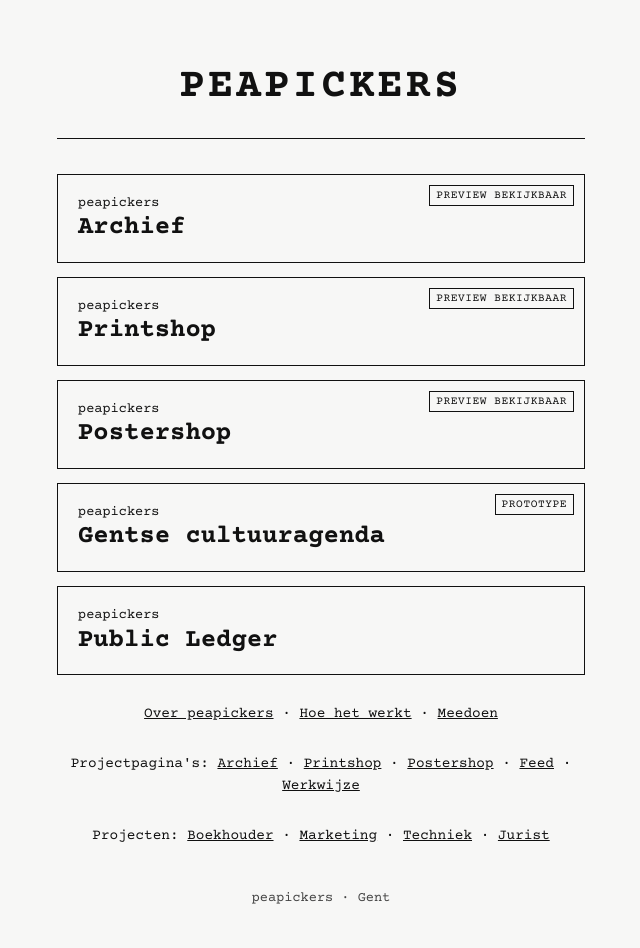
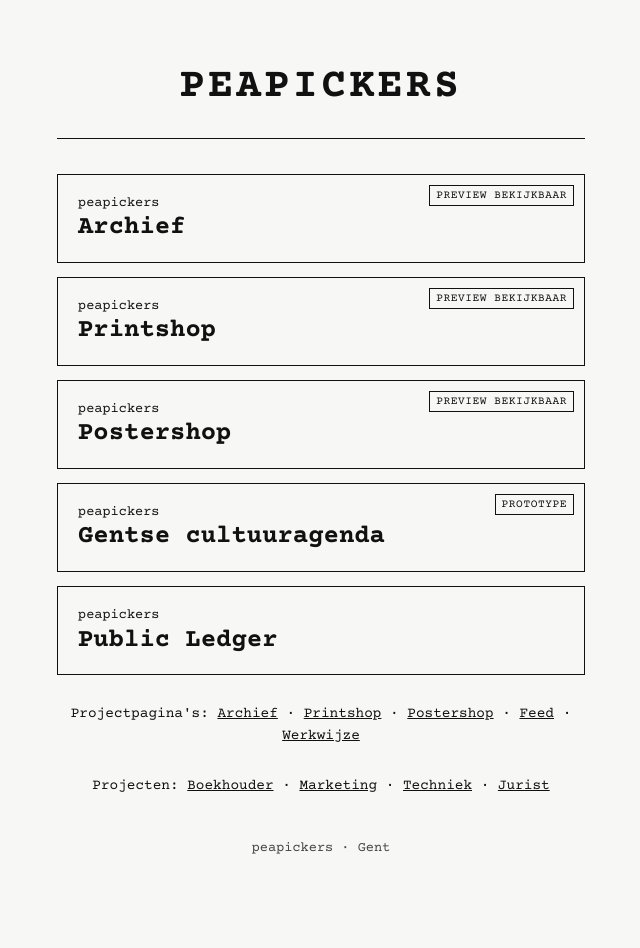
Before and after one commit to peapickers/peapickers.github.io, a Jekyll site: the page index.html, which Jekyll copies as it is, in a window 1280 px wide. Shown: the whole page, without its empty margins (319-959 px from the left). Built offline with Jekyll 4.4.1, drawn with Linux system fonts in a browser that asks for light colours; after the commit the page ends 900 px from its top, so only the background shows below that.

Commit message:
Landingspagina: links Over, Hoe het werkt en Meedoen weggehaald
Co-Authored-By: Claude Opus 5.5 <noreply@anthropic.com>
Claude-Session: https://claude.ai/code/session_01CW2uQvQNqXnjuXP4NrqGTS

```diff
--- a/index.html
+++ b/index.html
@@ -45,7 +45,6 @@
       <li><a class="merk" href="https://peapickers.github.io/peapickersfeed/"><small>peapickers</small><strong>Gentse cultuuragenda</strong><span class="preview">prototype</span></a></li>
       <li><a class="merk" href="https://peapickers.github.io/peapickersarchief/ledger.html"><small>peapickers</small><strong>Public Ledger</strong></a></li>
     </ul>
-    <p class="projecten"><a href="over.html">Over peapickers</a> · <a href="hoe-het-werkt.html">Hoe het werkt</a> · <a href="meedoen.html">Meedoen</a></p>
     <p class="projecten">Projectpagina's: <a href="projecten/archief.html">Archief</a> · <a href="projecten/printshop.html">Printshop</a> · <a href="projecten/postershop.html">Postershop</a> · <a href="projecten/feed.html">Feed</a> · <a href="projecten/werkwijze.html">Werkwijze</a></p>
     <p class="projecten">Projecten: <a href="projecten/boekhouder.html">Boekhouder</a> · <a href="projecten/marketing.html">Marketing</a> · <a href="projecten/techniek.html">Techniek</a> · <a href="projecten/jurist.html">Jurist</a></p>
     <footer>peapickers · Gent</footer>
```
